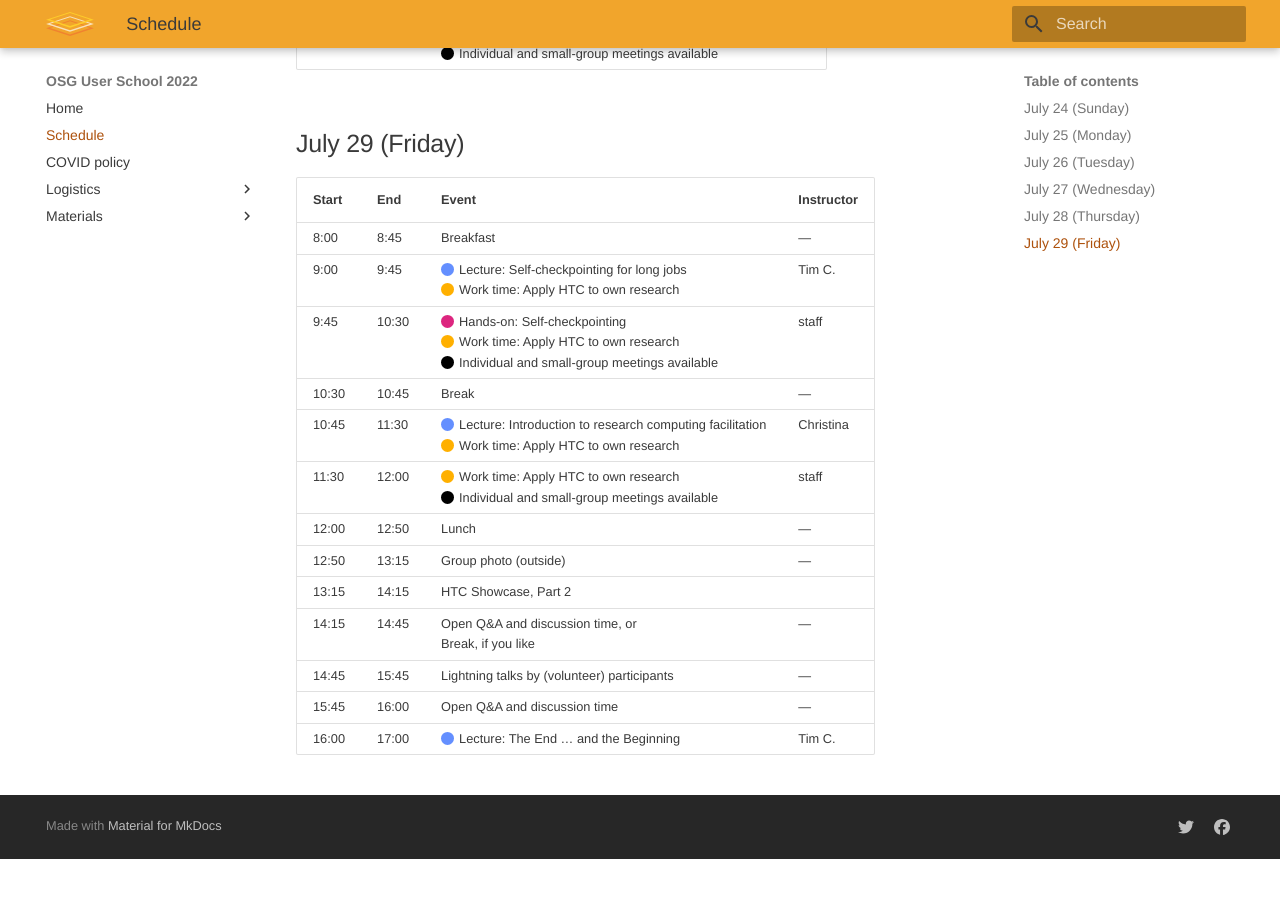
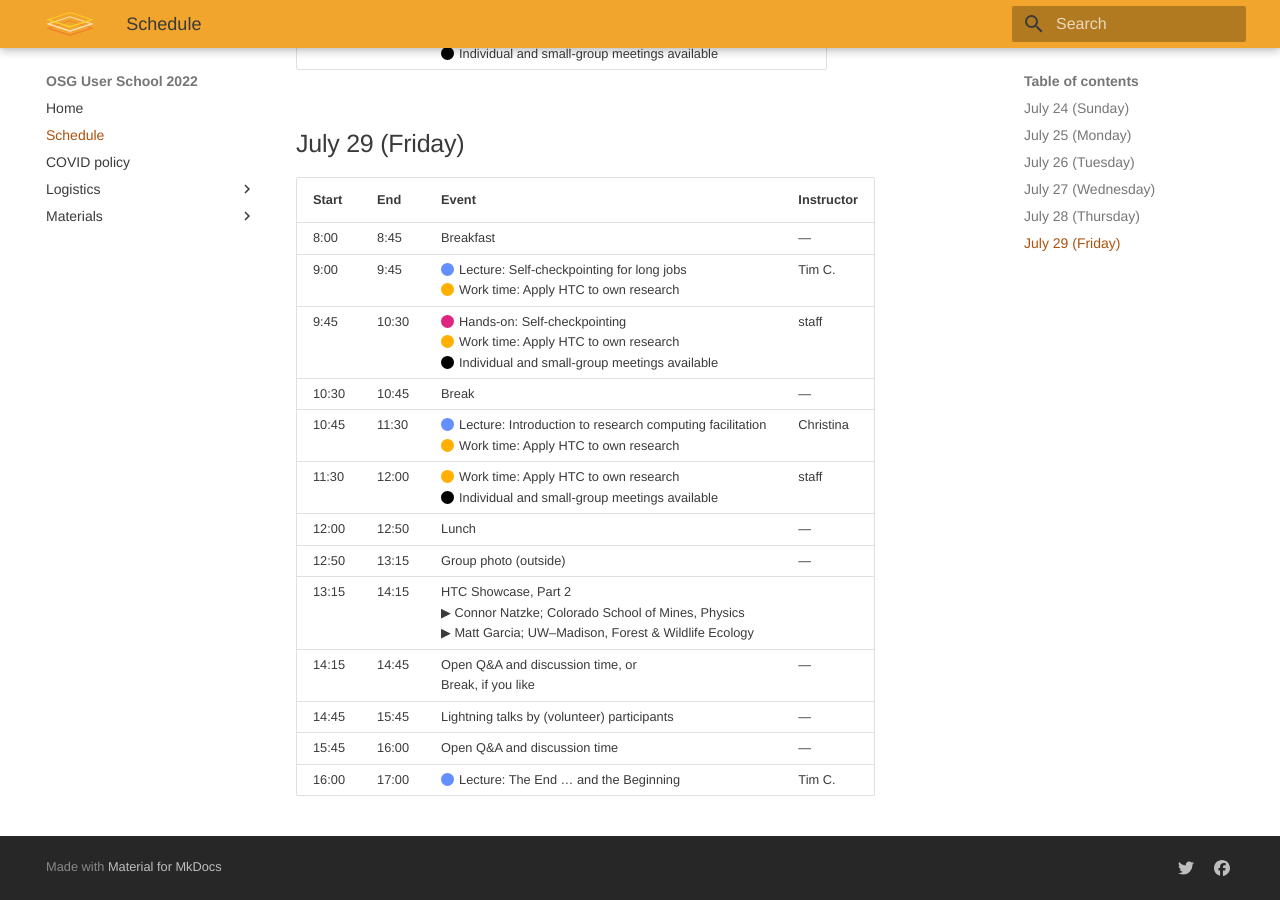
Before and after one commit to showmic09/user-school-2022, an MkDocs documentation site: the page built from docs/schedule.md, in a window 1280 px wide and 900 px high, scrolled down 2710 px. Built offline with MkDocs 1.6.1 and Material for MkDocs 9.7.7, drawn with Linux system fonts in a browser that asks for light colours; before the commit the page ends 3569 px from its top, so only the background shows below that.

Commit message:
Added other Showcase speakers

```diff
--- a/docs/schedule.md
+++ b/docs/schedule.md
@@ -233,14 +233,13 @@ The Union should be open, and so things like ice cream and beer will be availabl
     <tr>
         <td>11:15</td>
         <td>12:15</td>
-        <td>
+        <td colspan="2">
           HTC Showcase, Part 1
           <br>
           &#9654; Ariana Negreiro; UW–Madison, Animal &amp; Dairy Sciences
           <br>
           &#9654; Edgar Spalding; UW–Madison, Botany
         </td>
-        <td></td>
     </tr>
     <tr>
         <td>12:15</td>
@@ -437,8 +436,13 @@ The Union should be open, and so things like ice cream and beer will be availabl
     <tr>
         <td>13:15</td>
         <td>14:15</td>
-        <td>HTC Showcase, Part 2</td>
-        <td></td>
+        <td colspan="2">
+          HTC Showcase, Part 2
+          <br>
+          &#9654; Connor Natzke; Colorado School of Mines, Physics
+          <br>
+          &#9654; Matt Garcia; UW–Madison, Forest &amp; Wildlife Ecology
+        </td>
     </tr>
     <tr>
         <td>14:15</td>
```
